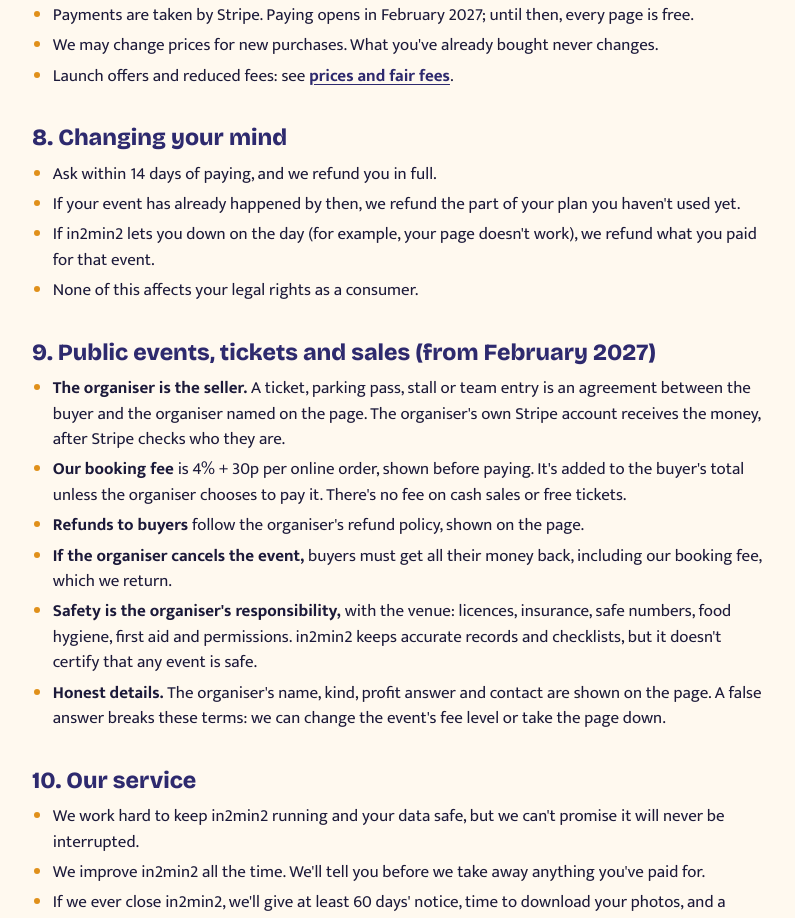
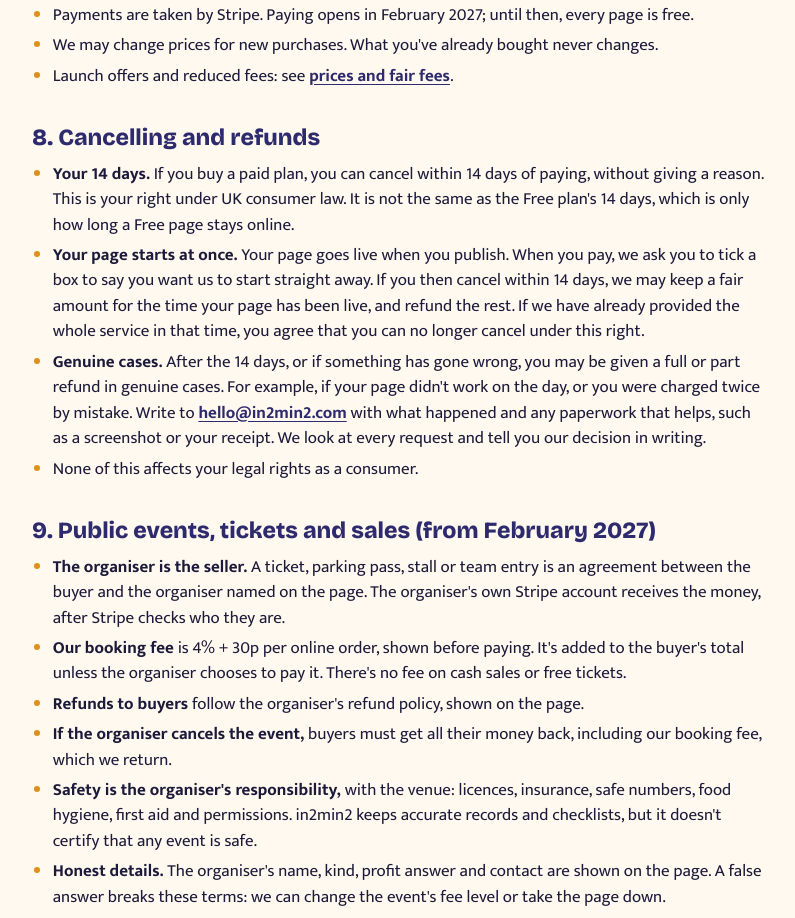
Before and after one commit to Prakash7354/in2min2, a Next.js app: page /terms in a window 1280 px wide. Shown: the part 2880-3798 px from the top of the page, without its empty margins (240-1035 px from the left). Built offline with nearby package versions, Linux system fonts and the light colour scheme.

Commit message:
Refund wording: 14-day cancel right plus genuine-case refunds, in the terms, home page and help
Co-Authored-By: Claude Sonnet 5.5 <noreply@anthropic.com>

```diff
--- a/app/page.tsx
+++ b/app/page.tsx
@@ -385,8 +385,8 @@ export default function Home() {
               <ul className="s-payticks">
                 <li>Pay once per event, no subscription</li>
                 <li>No card needed to start</li>
-                <li>Full refund within 14 days</li>
-                <li>If we let you down on the day, your money back</li>
+                <li>Cancel within 14 days, as UK law allows</li>
+                <li>If we let you down, you may get your money back</li>
               </ul>
             </div>
           </div>
--- a/app/terms/page.tsx
+++ b/app/terms/page.tsx
@@ -114,11 +114,22 @@ export default function Terms() {
         <li>Launch offers and reduced fees: see <Link href="/pricing">prices and fair fees</Link>.</li>
       </ul>
 
-      <h2 id="refunds">8. Changing your mind</h2>
+      <h2 id="refunds">8. Cancelling and refunds</h2>
       <ul>
-        <li>Ask within 14 days of paying, and we refund you in full.</li>
-        <li>If your event has already happened by then, we refund the part of your plan you haven&apos;t used yet.</li>
-        <li>If in2min2 lets you down on the day (for example, your page doesn&apos;t work), we refund what you paid for that event.</li>
+        <li>
+          <strong>Your 14 days.</strong> If you buy a paid plan, you can cancel within 14 days of paying, without giving a reason. This is your
+          right under UK consumer law. It is not the same as the Free plan&apos;s 14 days, which is only how long a Free page stays online.
+        </li>
+        <li>
+          <strong>Your page starts at once.</strong> Your page goes live when you publish. When you pay, we ask you to tick a box to say you want us
+          to start straight away. If you then cancel within 14 days, we may keep a fair amount for the time your page has been live, and refund
+          the rest. If we have already provided the whole service in that time, you agree that you can no longer cancel under this right.
+        </li>
+        <li>
+          <strong>Genuine cases.</strong> After the 14 days, or if something has gone wrong, you may be given a full or part refund in genuine
+          cases. For example, if your page didn&apos;t work on the day, or you were charged twice by mistake. Write to <a href={`mailto:${CONTACT}`}>{CONTACT}</a> with
+          what happened and any paperwork that helps, such as a screenshot or your receipt. We look at every request and tell you our decision in writing.
+        </li>
         <li>None of this affects your legal rights as a consumer.</li>
       </ul>
 
--- a/lib/help.ts
+++ b/lib/help.ts
@@ -588,15 +588,18 @@ export const ARTICLES: Article[] = [
   },
   {
     slug: "refunds", group: "plans", title: "How do I pay, and what is the refund rule?",
-    summary: "Payments are taken by Stripe, opening February 2027. Refunds are for genuine cases: write to us.",
+    summary: "Payments are taken by Stripe from February 2027. You have 14 days to cancel, and may get a refund in genuine cases.",
     also: "payment card stripe money back cancel cooling off 14 days",
     body: [
       { warn: "Paying opens in February 2027. Until then every page is free." },
       { h: "Paying" },
       { p: "You pay once for one event, by card, Apple Pay or Google Pay. Payments are taken securely by **Stripe**. We never see your card number. You see the price before you pay." },
-      { h: "Refunds" },
-      { p: `If something has gone wrong, write to ${MAIL}. Please tell us what happened and attach anything that helps, such as a screenshot, your receipt or the order email. We look at every request and refund genuine cases.` },
-      { p: "This does not affect your legal rights as a consumer." },
+      { h: "Cancelling within 14 days" },
+      { p: "If you buy a paid plan, UK law gives you **14 days to cancel**, without giving a reason. Your page goes live when you publish, so when you pay we ask you to tick a box to say you want us to start straight away. If you cancel within the 14 days, we may keep a fair amount for the time your page has been live and refund the rest." },
+      { p: "The Free plan's 14 days is a different thing. It is only how long a Free page stays online." },
+      { h: "Refunds in genuine cases" },
+      { p: `After the 14 days, or if something has gone wrong, you may be given a full or part refund in genuine cases, for example if your page didn't work on the day or you were charged twice. Write to ${MAIL} and tell us what happened. Attach anything that helps, such as a screenshot, your receipt or the order email. We look at every request and tell you our decision in writing.` },
+      { p: "None of this affects your legal rights as a consumer." },
     ],
     related: ["plans-and-prices", "contact-us"],
   },
```
Also changed, not shown: 1 other file (tests, documents, lock files or other folders).
